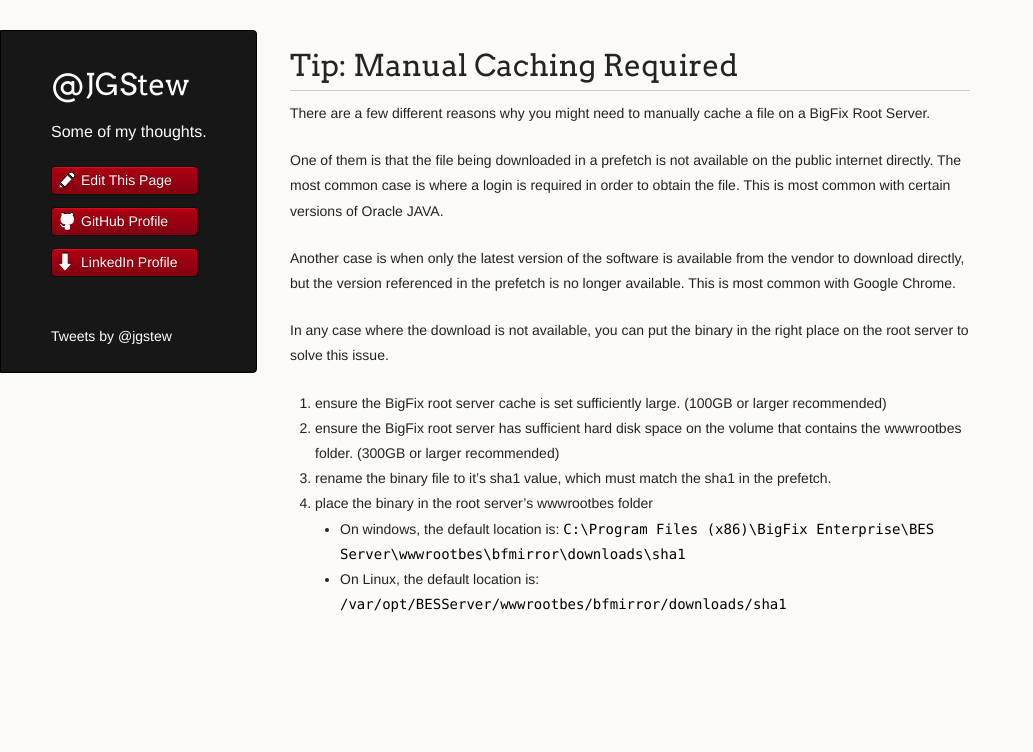
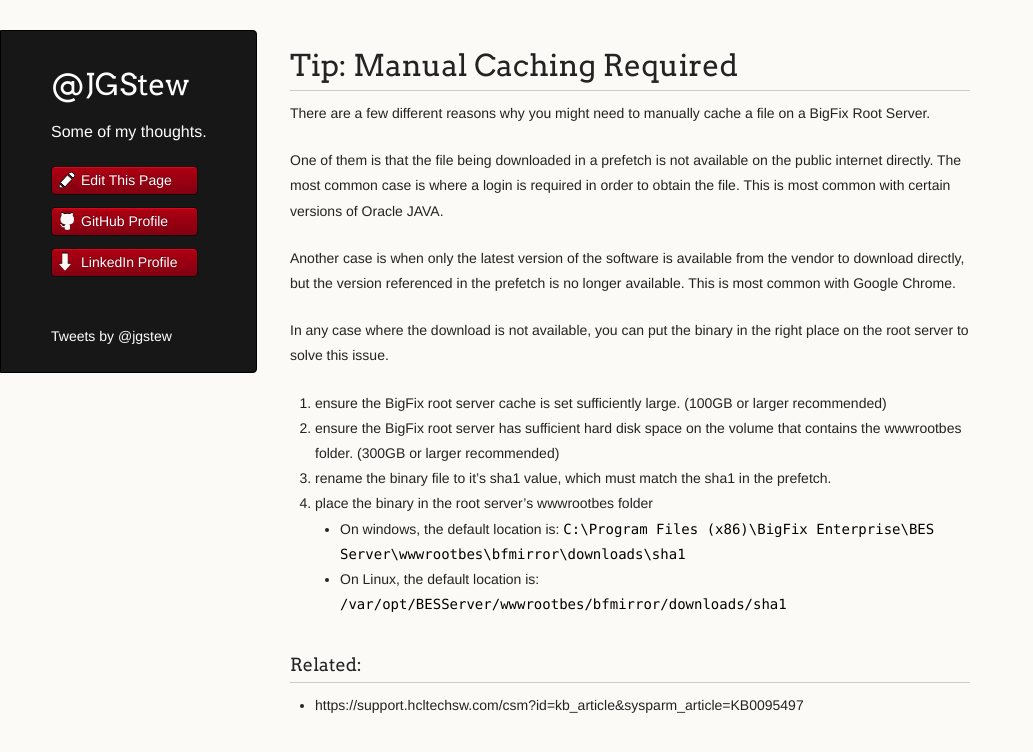
Before and after one commit to jgstew/jgstew.github.io, a Jekyll site: the page built from _posts/2023-10-11-Tip:-Manual-Caching-Required.md, in a window 1280 px wide. Shown: the top 752 px of the page, without its empty margins (0-1033 px from the left). Built offline with Jekyll 4.4.1, drawn with Linux system fonts in a browser that asks for light colours; nearby versions of some CDN libraries; comment, search, counter and statistics services are not loaded.

Commit message:
Update 2023-10-11-Tip:-Manual-Caching-Required.md

```diff
--- a/_posts/2023-10-11-Tip:-Manual-Caching-Required.md
+++ b/_posts/2023-10-11-Tip:-Manual-Caching-Required.md
@@ -13,3 +13,7 @@ In any case where the download is not available, you can put the binary in the r
 1. place the binary in the root server's wwwrootbes folder
   - On windows, the default location is: `C:\Program Files (x86)\BigFix Enterprise\BES Server\wwwrootbes\bfmirror\downloads\sha1`
   - On Linux, the default location is: `/var/opt/BESServer/wwwrootbes/bfmirror/downloads/sha1`
+
+### Related:
+
+- https://support.hcltechsw.com/csm?id=kb_article&sysparm_article=KB0095497
```
